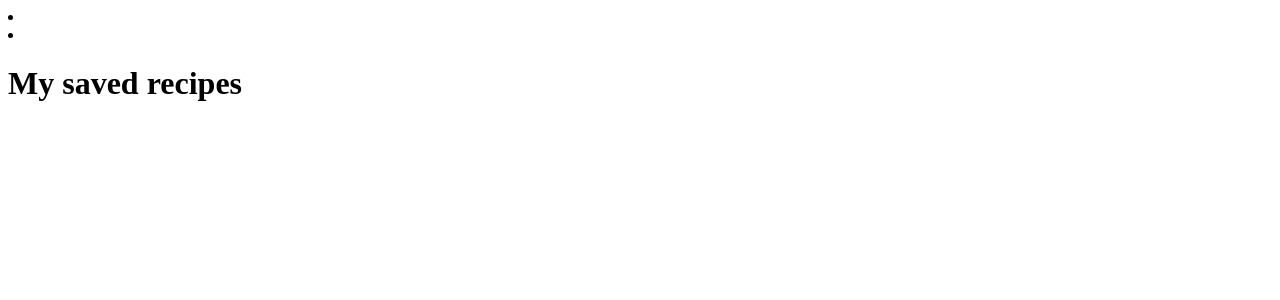
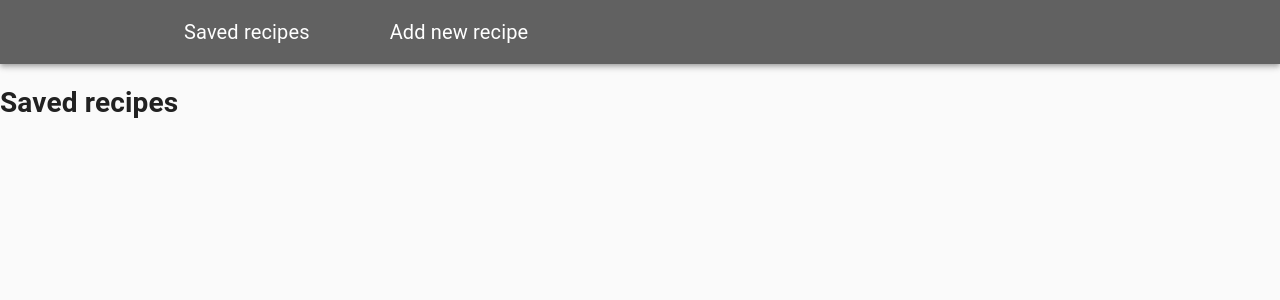
Before and after one commit to elvitak/recipe_saver_client, a React (Create React App) app: page / in a window 1280 px wide. Shown: the top 300 px of the page. Built offline with nearby package versions, Linux system fonts and the light colour scheme.

Commit message:
add material ui, apply material ui to navigantion

```diff
--- a/package.json
+++ b/package.json
@@ -3,6 +3,8 @@
   "version": "0.1.0",
   "private": true,
   "dependencies": {
+    "@material-ui/core": "^4.12.3",
+    "@mui/material": "^5.2.7",
     "@testing-library/jest-dom": "^5.14.1",
     "@testing-library/react": "^12.0.0",
     "@testing-library/user-event": "^13.2.1",
--- a/src/components/DisplayRecipeCollection.jsx
+++ b/src/components/DisplayRecipeCollection.jsx
@@ -1,7 +1,7 @@
 import React from "react";
 
 const DisplayRecipeCollection = () => {
-  return <h1 data-cy="collectionOfRecipes">My saved recipes</h1>;
+  return <h1 data-cy="collectionOfRecipes">Saved recipes</h1>;
 };
 
 export default DisplayRecipeCollection;
--- a/src/components/FormToSaveRecipe.jsx
+++ b/src/components/FormToSaveRecipe.jsx
@@ -52,9 +52,7 @@ const FormToSaveRecipe = () => {
           }
         />
       </form>
-      <button data-cy="form-create-btn" onClick={createRecipe}>
-        Add Recipe
-      </button>
+      <button data-cy="form-create-btn">Add Recipe</button>
     </>
   );
 };
--- a/src/components/HeaderComponent.jsx
+++ b/src/components/HeaderComponent.jsx
@@ -1,22 +1,41 @@
 import React from "react";
-import { NavLink, Link } from "react-router-dom";
+import { Link } from "react-router-dom";
+import { AppBar, Toolbar, CssBaseline, makeStyles } from "@material-ui/core";
+
+const useStyles = makeStyles((theme) => ({
+  navlinks: {
+    marginLeft: theme.spacing(10),
+    display: "flex",
+  },
+  link: {
+    textDecoration: "none",
+    color: "white",
+    fontSize: "20px",
+    position: "left",
+    marginLeft: theme.spacing(10),
+    "&:hover": {
+      color: "black",
+    },
+  },
+}));
 
 const HeaderComponent = () => {
+  const classes = useStyles();
+
   return (
-    <nav>
-      <li
-        id="recipeCollectionTab"
-        name="Your saved recipes"
-        as={Link}
-        to={{ pathname: "/" }}
-      />
-      <li
-        id="addNewRecipeTab"
-        name="Add new recipe"
-        as={NavLink}
-        to={{ pathname: "/add_recipe" }}
-      />
-    </nav>
+    <AppBar position="static" style={{ background: "#616161" }}>
+      <CssBaseline />
+      <Toolbar>
+        <div className={classes.navlinks}>
+          <Link to="/" className={classes.link} id="recipeCollectionTab">
+            Saved recipes
+          </Link>
+          <Link to="/add_recipe" className={classes.link} id="addNewRecipeTab">
+            Add new recipe
+          </Link>
+        </div>
+      </Toolbar>
+    </AppBar>
   );
 };
 
```
Also changed, not shown: 2 other files (tests, documents, lock files or other folders).
